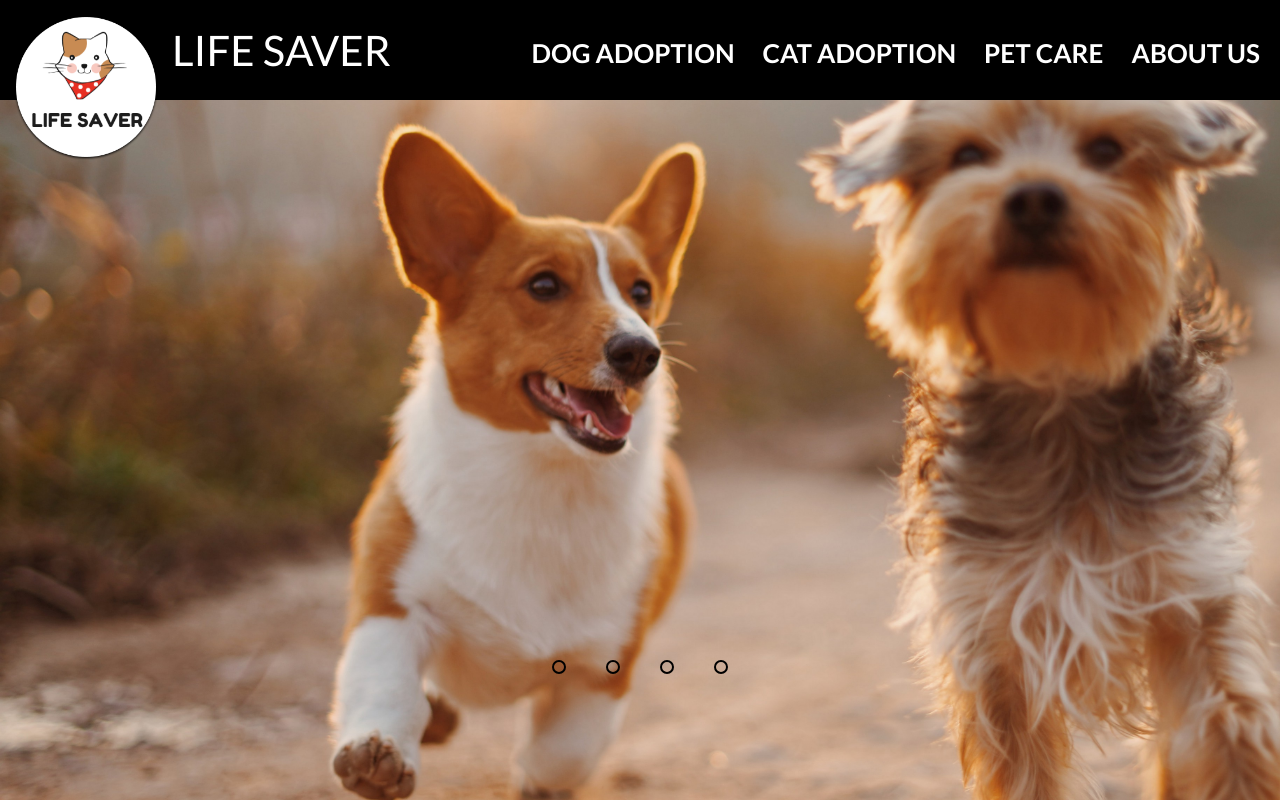
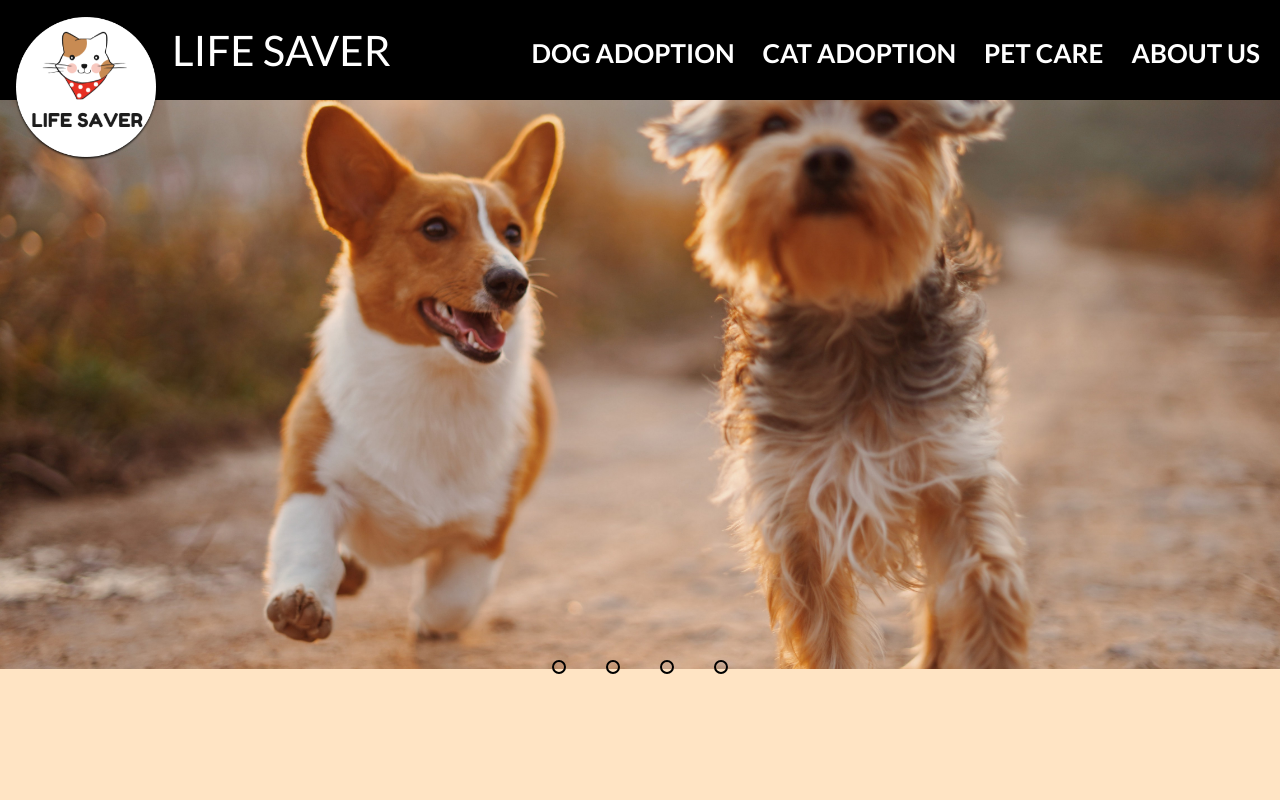
Before and after one commit to mchib031/Angular-Experiment, an Angular app in the folder Experiment/AdoptionApplication/: page / in a window 1280 px wide. Shown: the top 802 px of the page. Built offline with nearby package versions, Linux system fonts and the light colour scheme.

Commit message:
fix slider

```diff
--- a/Experiment/AdoptionApplication/src/app/slider/slider.component.css
+++ b/Experiment/AdoptionApplication/src/app/slider/slider.component.css
@@ -20,7 +20,6 @@ img{
 
 .slides{
   width: 500%;
-  height: 500px;
   display: flex;
 }
 
@@ -29,7 +28,8 @@ img{
 }
 
 .slide{
-  width: 100%;
+  width: 20%;
+  transition: 2s;
   height: 500px;
 }
 
@@ -62,13 +62,13 @@ img{
 }
 
 #radio2:checked ~ .first{
+  margin-left: -20%;
+}
+
+#radio3:checked ~ .first{
   margin-left: -40%;
 }
 
-#radio3:checked ~ .first{
-  margin-left: -80%;
+#radio4:checked ~ .first{
+  margin-left: -60%;
 }
-
-#radio4:checked ~ .first{
-  margin-left: -400%;
-}
```
